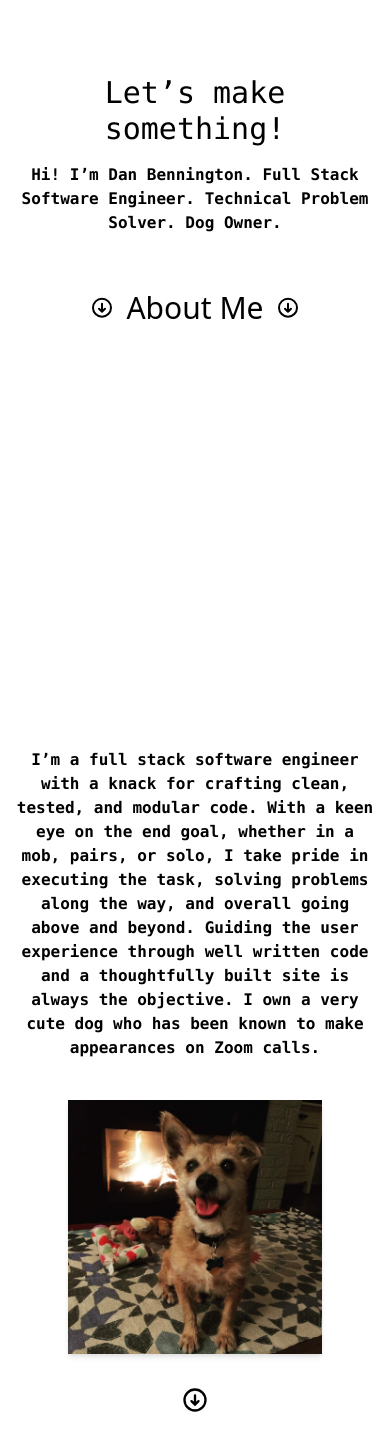
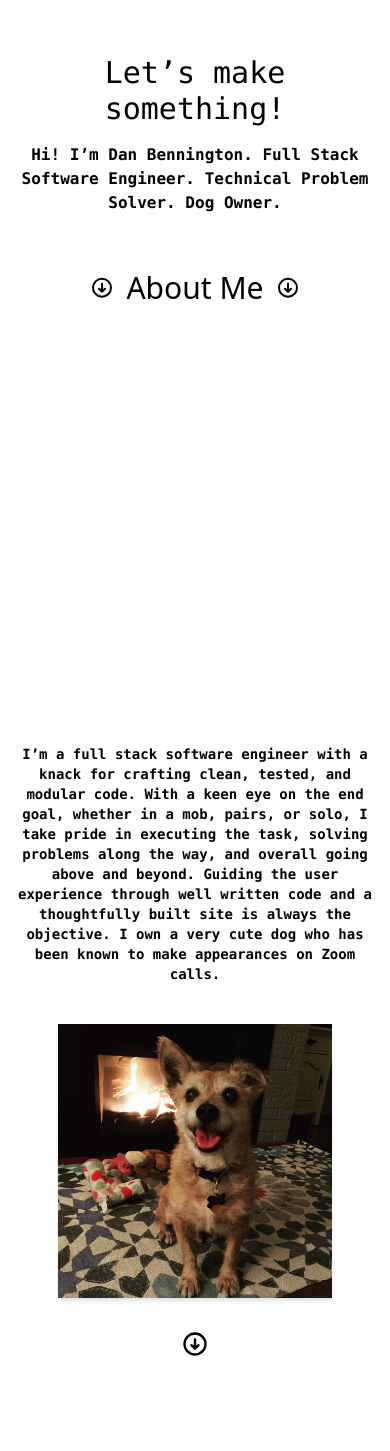
Before and after one commit to dbennin125/site-tailwind, a React (Create React App) app: page / in a window 390 px wide. Shown: the part 233-1684 px from the top of the page. Built offline with nearby package versions, Linux system fonts and the light colour scheme.

Commit message:
update letter size

```diff
--- a/src/componets/About.jsx
+++ b/src/componets/About.jsx
@@ -4,10 +4,10 @@ import { Link } from "react-scroll";
 export const About = () => {
   return (
     <div
-      className="h-screen center-content t-20 pt-20 px-3 mt-22 bg-white"
+      className="h-screen center-content t-20 pt-5 px-3 mt-22 bg-white"
       id="about"
     >
-      <p className="about-font mt-7 pb-10 ">
+      <p className="about-font mt-7 text-sm pb-10 ">
         I’m a full stack software engineer with a knack for crafting clean,
         tested, and modular code. With a keen eye on the end goal, whether in a
         mob, pairs, or solo, I take pride in executing the task, solving
--- a/src/componets/Dropdown.jsx
+++ b/src/componets/Dropdown.jsx
@@ -8,8 +8,7 @@ export const Dropdown = ({ onOpen, toggle }) => {
         onOpen
           ? `grid h-3/5 grid-rows-4 text-center
           items-center bg-white text-black sticky
-          z-40 top-16 hover:bg-white hover:shadow-lg
-          focus:ring-2 focus:ring-red-500 -mt-30
+          z-40 top-16 -mt-30
 
           `
           : "block hidden"
--- a/src/componets/Splash.jsx
+++ b/src/componets/Splash.jsx
@@ -7,7 +7,7 @@ export const Splash = () => {
       className="bg-white h-screen flex flex-col justify-center items-center py-40 px-3 -mb-21 -t-20 "
       id="splash"
     >
-      <h1 className="font-mono pt-10 text-center lg:text-10xl md:text-8xl sm:text-5xl text-3xl mb-4">
+      <h1 className="font-mono text-center lg:text-10xl md:text-8xl sm:text-5xl text-3xl mb-4">
         Let’s make something!
       </h1>
       <p className="text-center  font-mono font-black mb-14">
```
Also changed, not shown: 1 other file (tests, documents, lock files or other folders).
